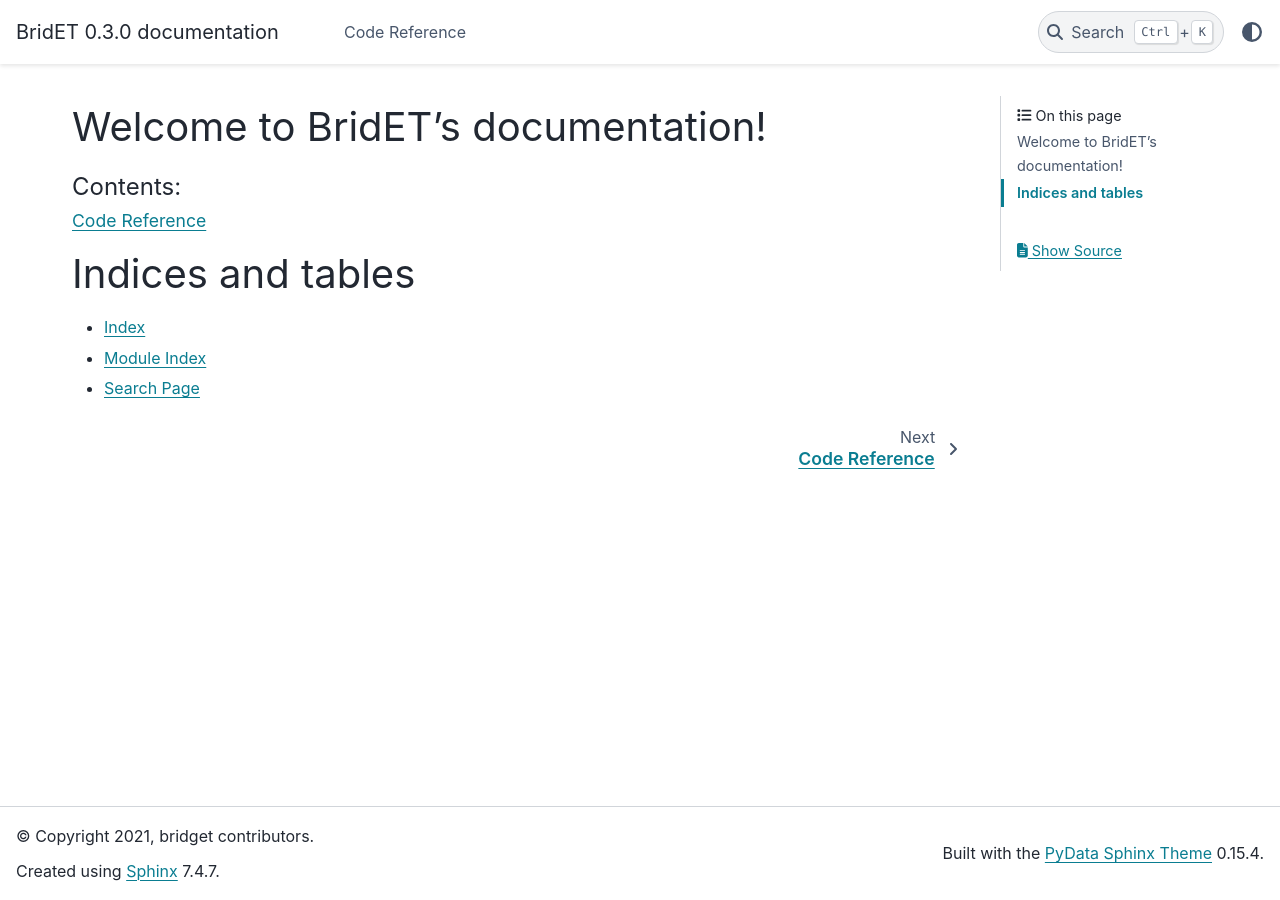
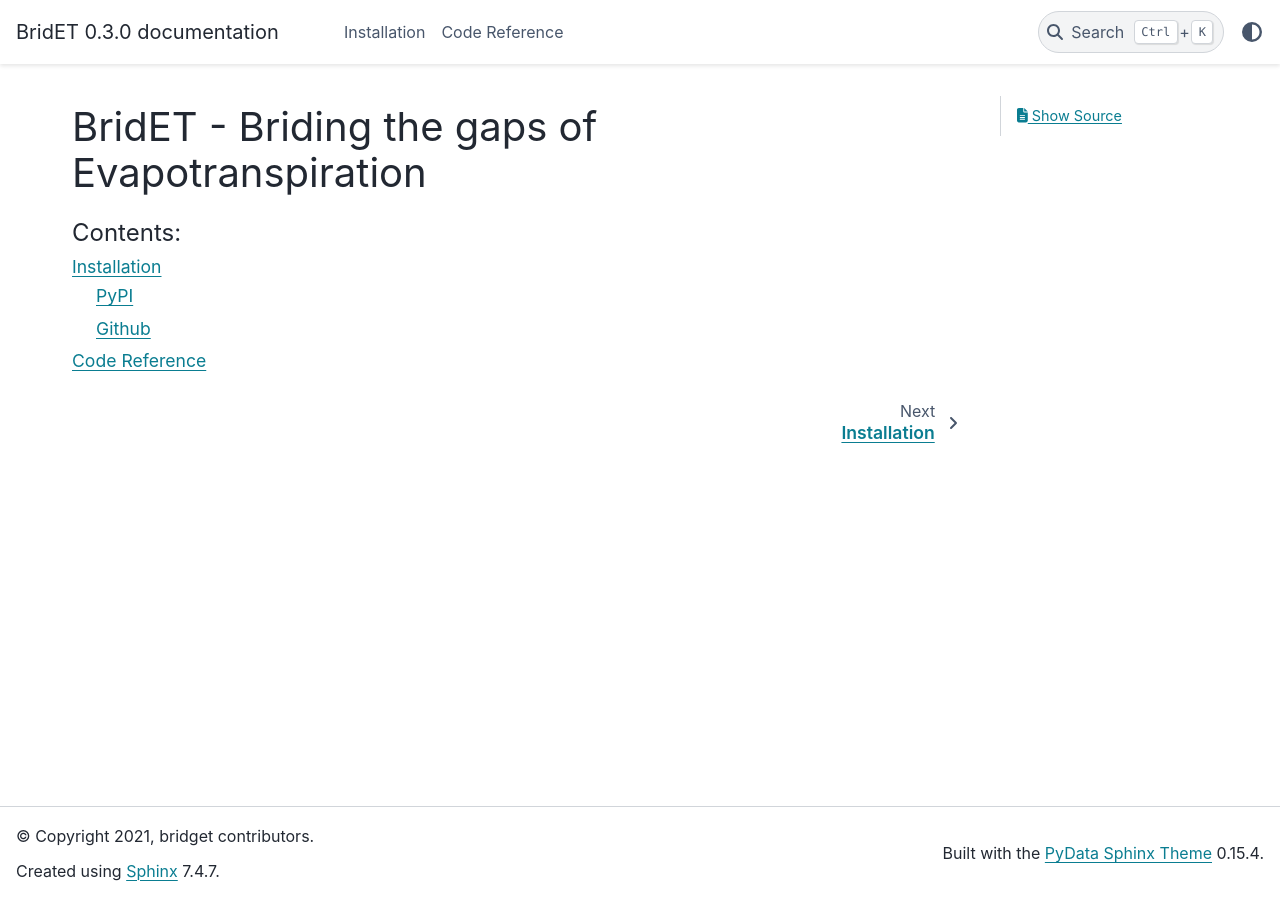
Before and after one commit to KIT-HYD/bridget, a Sphinx documentation site: the page built from doc/index.rst, in a window 1280 px wide. Built offline with Sphinx 7.4.7 and the PyData theme 0.15.4, drawn with Linux system fonts in a browser that asks for light colours.

Commit message:
add installation instruction

```diff
--- a/doc/index.rst
+++ b/doc/index.rst
@@ -3,20 +3,22 @@
    You can adapt this file completely to your liking, but it should at least
    contain the root `toctree` directive.
 
-Welcome to BridET's documentation!
-==================================
+BridET - Briding the gaps of Evapotranspiration
+===============================================
+
+.. todo::
+
+   Introductory text goes here
+
+
+.. todo::
+
+   Reference to BridET project goes here
 
 
 .. toctree::
    :maxdepth: 2
    :caption: Contents:
 
+   installation
    reference
-
-
-Indices and tables
-==================
-
-* :ref:`genindex`
-* :ref:`modindex`
-* :ref:`search`
```
Also changed, not shown: doc/installation.rst (added, +24 -0 lines).
